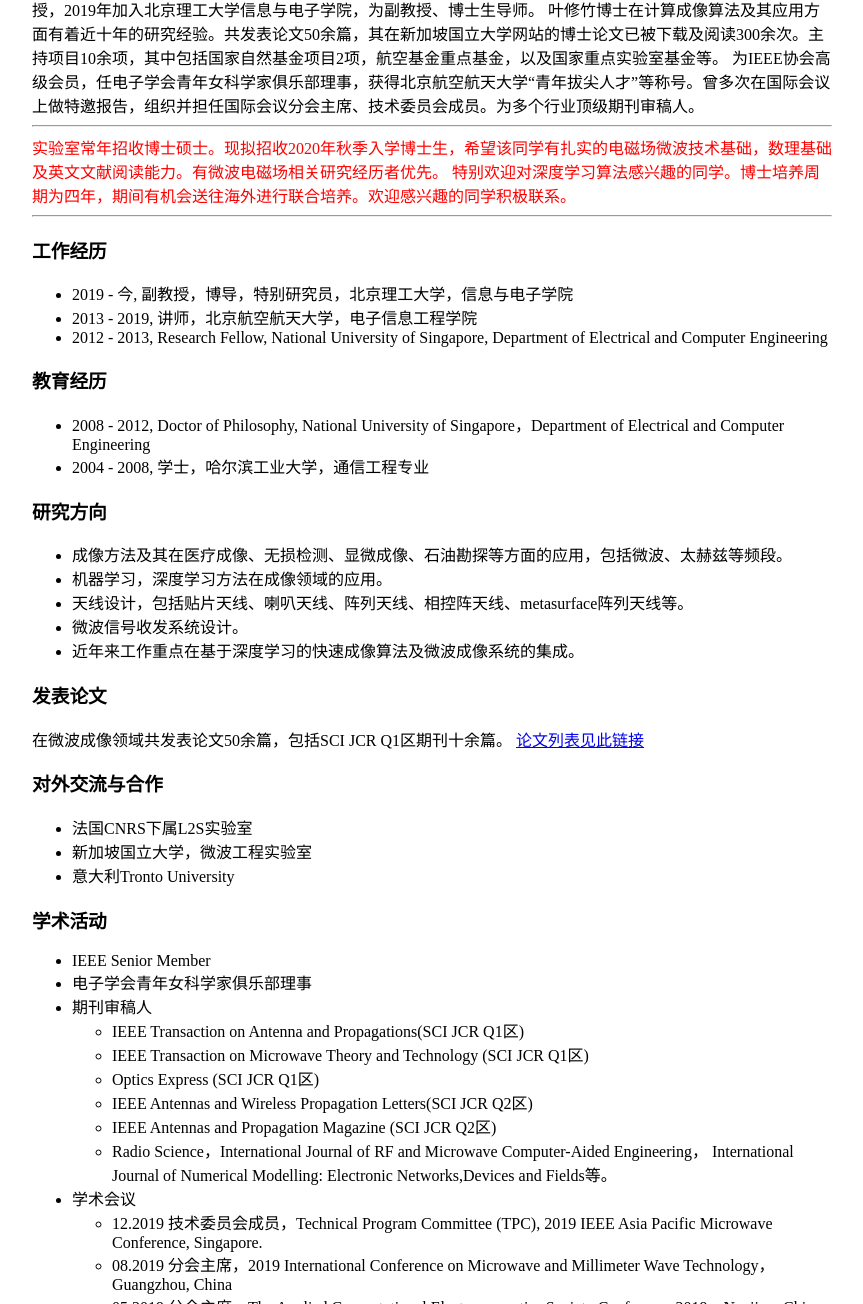
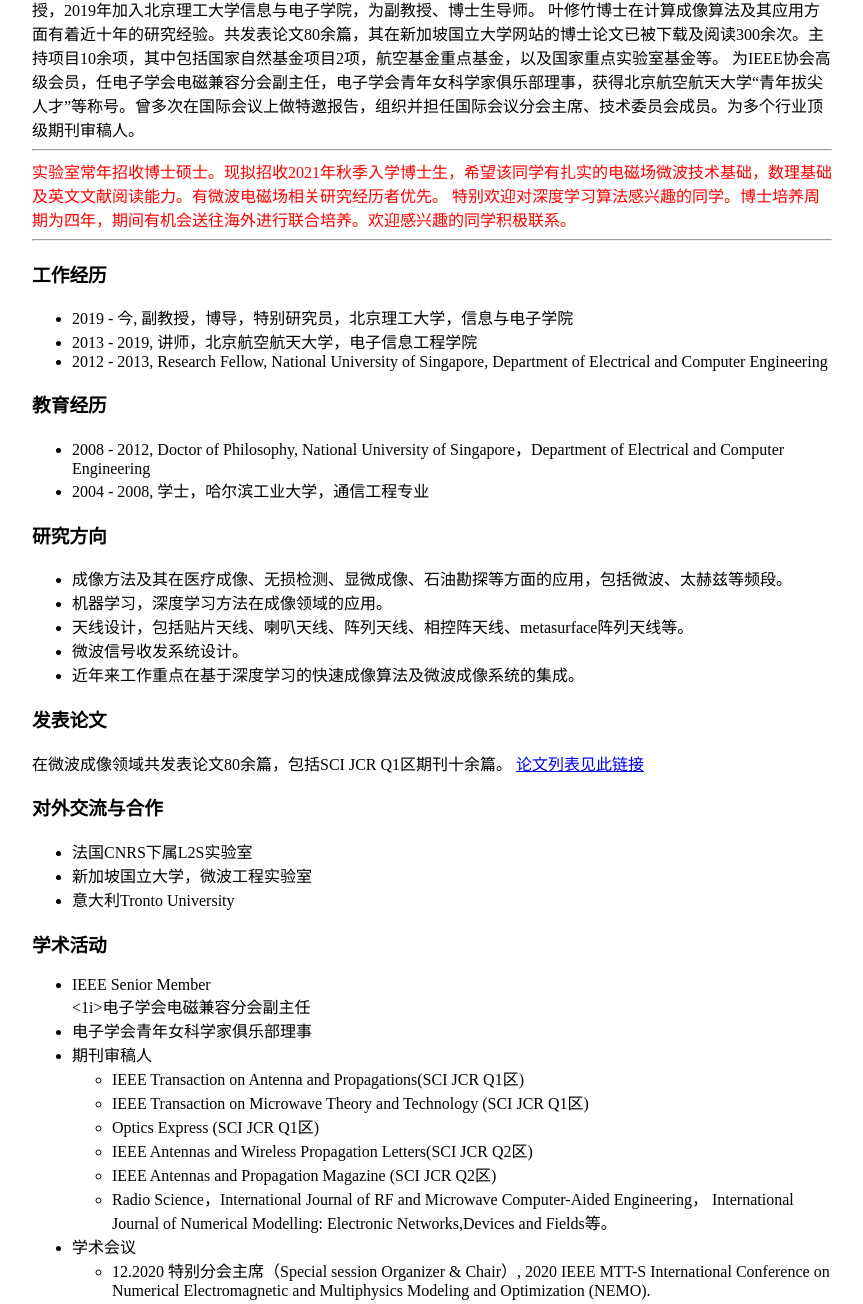
Before and after one commit to xz-ye/xz-ye.github.io, a plain HTML site: page index.html in a window 1280 px wide. Shown: the part 279-1583 px from the top of the page, without its empty margins (208-1071 px from the left). Drawn offline with Linux system fonts and the light colour scheme.

Commit message:
Update index.html

```diff
--- a/index.html
+++ b/index.html
@@ -19,9 +19,9 @@
 </td>
 </tr>
 </table>
-叶修竹，哈尔滨工业大学通信工程专业学士，新加坡国立大学博士，于2017年2月受Paris Sud资助为短期特邀教授，2019年加入北京理工大学信息与电子学院，为副教授、博士生导师。 叶修竹博士在计算成像算法及其应用方面有着近十年的研究经验。共发表论文50余篇，其在新加坡国立大学网站的博士论文已被下载及阅读300余次。主持项目10余项，其中包括国家自然基金项目2项，航空基金重点基金，以及国家重点实验室基金等。 为IEEE协会高级会员，任电子学会青年女科学家俱乐部理事，获得北京航空航天大学“青年拔尖人才”等称号。曾多次在国际会议上做特邀报告，组织并担任国际会议分会主席、技术委员会成员。为多个行业顶级期刊审稿人。
+叶修竹，哈尔滨工业大学通信工程专业学士，新加坡国立大学博士，于2017年2月受Paris Sud资助为短期特邀教授，2019年加入北京理工大学信息与电子学院，为副教授、博士生导师。 叶修竹博士在计算成像算法及其应用方面有着近十年的研究经验。共发表论文80余篇，其在新加坡国立大学网站的博士论文已被下载及阅读300余次。主持项目10余项，其中包括国家自然基金项目2项，航空基金重点基金，以及国家重点实验室基金等。 为IEEE协会高级会员，任电子学会电磁兼容分会副主任，电子学会青年女科学家俱乐部理事，获得北京航空航天大学“青年拔尖人才”等称号。曾多次在国际会议上做特邀报告，组织并担任国际会议分会主席、技术委员会成员。为多个行业顶级期刊审稿人。
 <hr>
-<font color="red">实验室常年招收博士硕士。现拟招收2020年秋季入学博士生，希望该同学有扎实的电磁场微波技术基础，数理基础及英文文献阅读能力。有微波电磁场相关研究经历者优先。 特别欢迎对深度学习算法感兴趣的同学。博士培养周期为四年，期间有机会送往海外进行联合培养。欢迎感兴趣的同学积极联系。</font>
+<font color="red">实验室常年招收博士硕士。现拟招收2021年秋季入学博士生，希望该同学有扎实的电磁场微波技术基础，数理基础及英文文献阅读能力。有微波电磁场相关研究经历者优先。 特别欢迎对深度学习算法感兴趣的同学。博士培养周期为四年，期间有机会送往海外进行联合培养。欢迎感兴趣的同学积极联系。</font>
 <hr>
 
 
@@ -50,7 +50,7 @@
 
 
 <h3>发表论文</h3>
- 在微波成像领域共发表论文50余篇，包括SCI JCR Q1区期刊十余篇。
+ 在微波成像领域共发表论文80余篇，包括SCI JCR Q1区期刊十余篇。
 <a href="论文列表.pdf" target="_blank">论文列表见此链接</a>
 
 
@@ -64,6 +64,7 @@
 <h3>学术活动</h3>
 <ul>
    <li>IEEE Senior Member</li>
+  <1i>电子学会电磁兼容分会副主任</1i>
   <li>电子学会青年女科学家俱乐部理事</li>
   <li>期刊审稿人
   <ul>
@@ -78,6 +79,7 @@
 
   <li> 学术会议
   <ul>
+<li> 12.2020	特别分会主席（Special session Organizer & Chair）, 2020 IEEE MTT-S International Conference on Numerical Electromagnetic and Multiphysics Modeling and Optimization (NEMO).</li>
 <li> 12.2019	技术委员会成员，Technical Program Committee (TPC), 2019 IEEE Asia Pacific Microwave Conference, Singapore.</li>
 <li> 08.2019	分会主席，2019 International Conference on Microwave and Millimeter Wave Technology，Guangzhou, China</li>
 <li> 05.2019	分会主席，The Applied Computational Electromagnetics Society Conference 2019，Nanjing, China</li>
```
